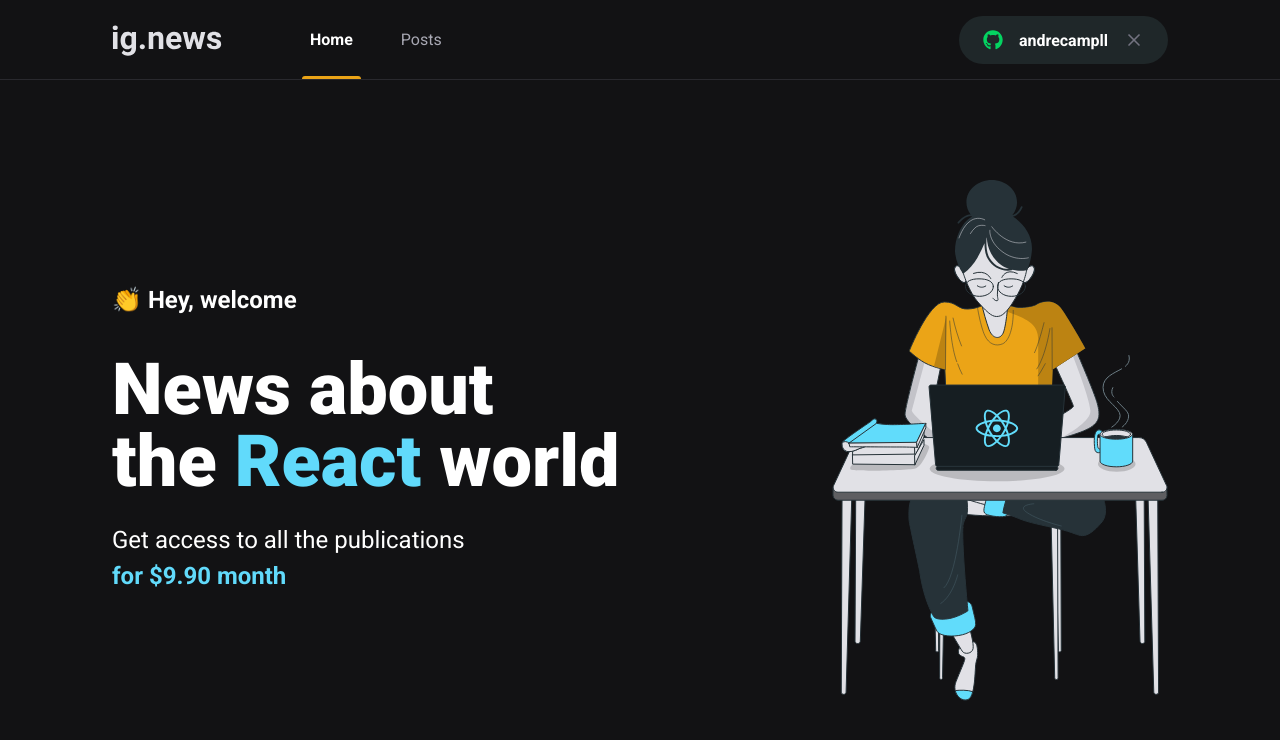
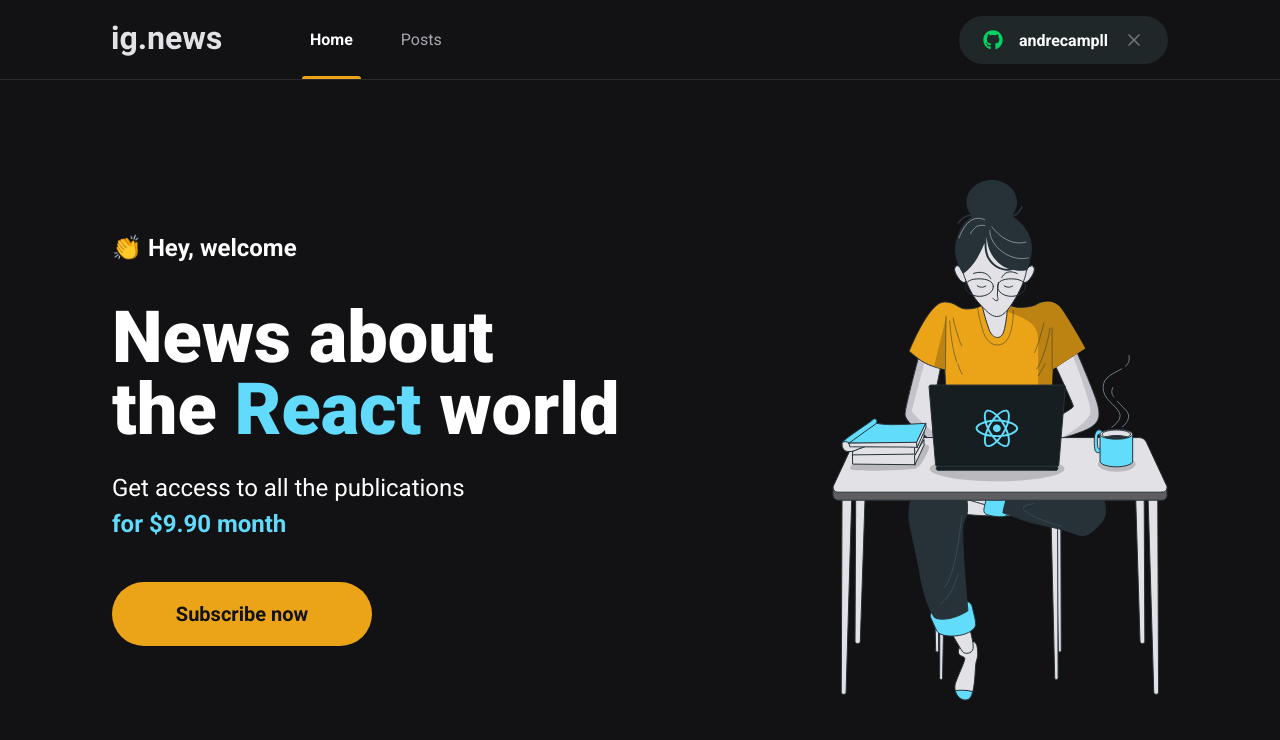
Before and after one commit to andrecampll/ignews, a Next.js app: page / in a window 1280 px wide. Shown: the top 740 px of the page. Built offline with nearby package versions, Linux system fonts and the light colour scheme.

Commit message:
Adding Subscribe Button

```diff
--- /dev/null
+++ b/src/components/SubscribeButton/index.tsx
@@ -0,0 +1,9 @@
+import styles from './styles.module.scss';
+
+export function SubscribeButton() {
+  return (
+    <button type="button" className={styles.subscribeButton}>
+      Subscribe now
+    </button>
+  );
+}
--- /dev/null
+++ b/src/components/SubscribeButton/styles.module.scss
@@ -0,0 +1,20 @@
+.subscribeButton {
+  width: 260px;
+  height: 4rem;
+  border: 0;
+  border-radius: 2rem;
+  background: var(--yellow-500);
+  color: var(--gray-900);
+  font-size: 1.25rem;
+  font-weight: bold;
+
+  display: flex;
+  align-items: center;
+  justify-content: center;
+
+  transition: filter 0.2s;
+
+  &:hover {
+    filter: brightness(0.8);
+  }
+}
--- a/src/pages/home.module.scss
+++ b/src/pages/home.module.scss
@@ -40,4 +40,8 @@
       font-weight: bold;
     }
   }
+
+  button {
+    margin-top: 2.5rem;
+  }
 }
--- a/src/pages/index.tsx
+++ b/src/pages/index.tsx
@@ -1,4 +1,5 @@
 import Head from 'next/head';
+import { SubscribeButton } from '../components/SubscribeButton';
 import styles from './home.module.scss';
 
 export default function Home() {
@@ -16,6 +17,7 @@ export default function Home() {
             Get access to all the publications <br/>
             <span>for $9.90 month</span>
           </p>
+          <SubscribeButton />
         </section>
 
         <img src="/images/avatar.svg" alt="Girl coding"/>
```
